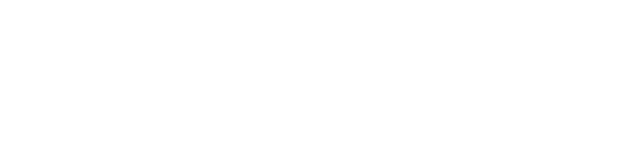
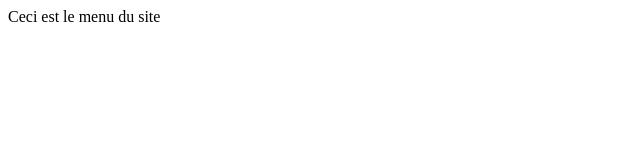
Before and after one commit to flam70/monProjet, a plain HTML site: page menu.html in a window 1280 px wide. Shown: the whole page, without its empty margins (0-640 px from the left). Drawn offline with Linux system fonts and the light colour scheme.

Commit message:
Ajout du body dans le fichier menu.html

```diff
--- a/menu.html
+++ b/menu.html
@@ -1,3 +1,5 @@
 <html>
-
+<body>
+	Ceci est le menu du site
+</body>
 </html>
```
